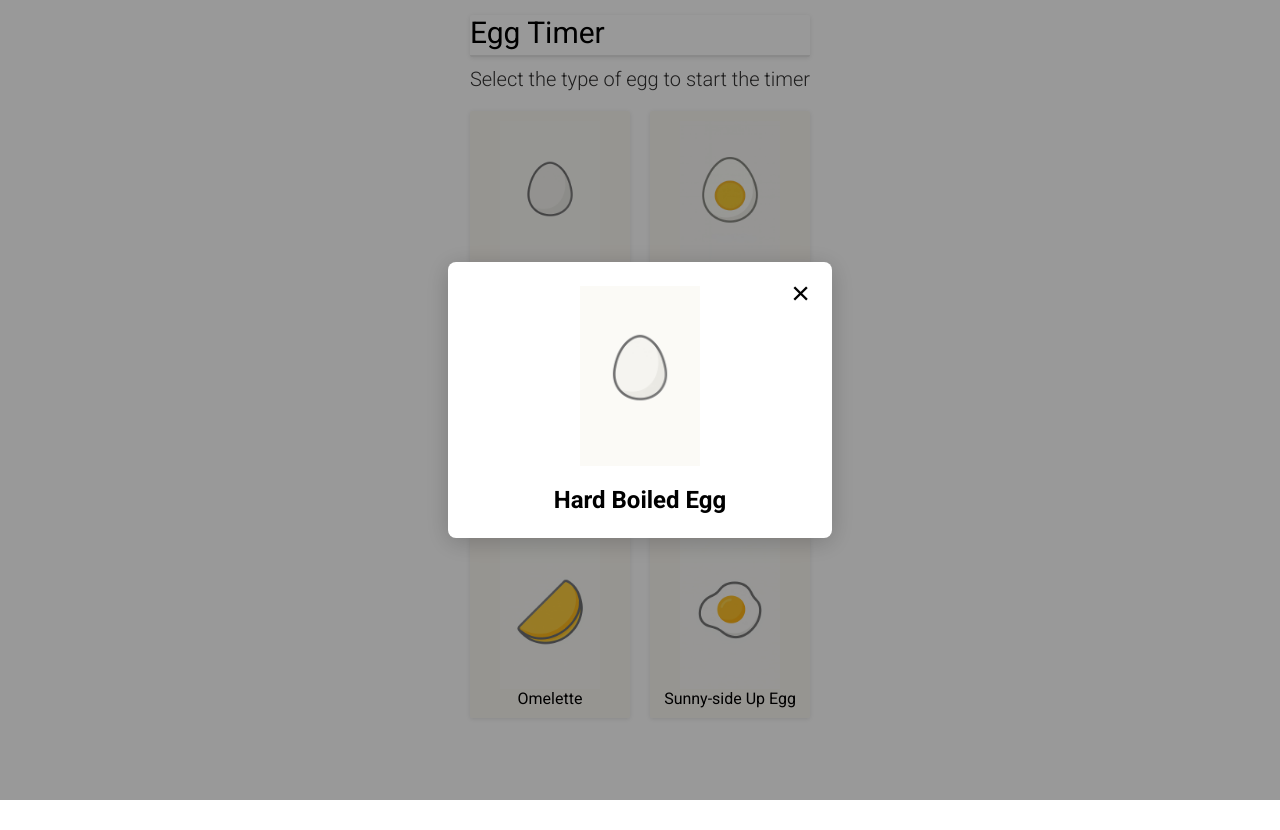
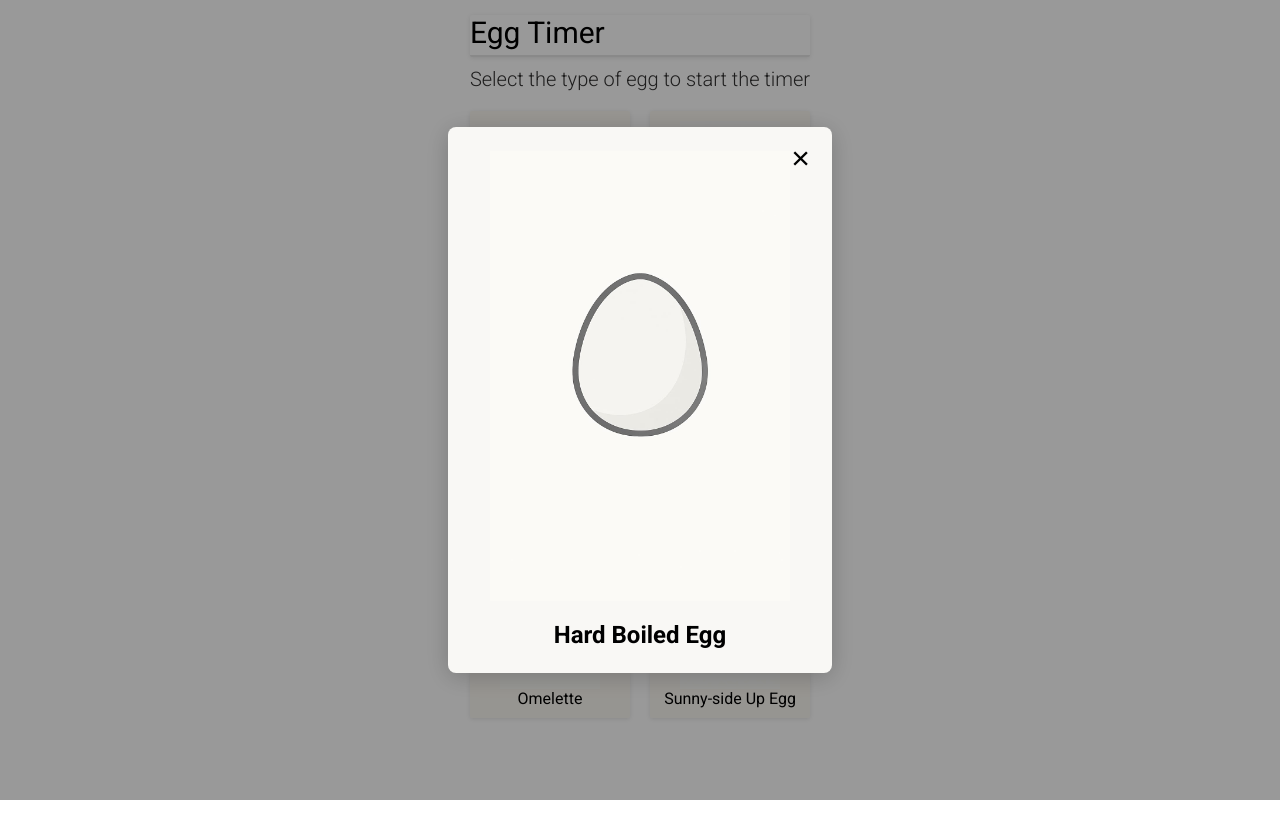
Before and after one commit to MoldovianuHalyna/EggTimer, a React (Vite) app: page / in a window 1280 px wide. Both pictures are taken after a click on the element "Hard Boiled Egg". Built offline with nearby package versions, Linux system fonts and the light colour scheme.

Commit message:
background

```diff
--- a/src/components/Modal/Modal.module.css
+++ b/src/components/Modal/Modal.module.css
@@ -12,7 +12,7 @@
 }
 
 .modal {
-  background: #fff;
+  background-color: #f9f8f5;
   padding: 24px 32px;
   border-radius: 8px;
   position: relative;
@@ -33,7 +33,7 @@
 }
 
 .image {
-  width: 120px;
+  width: 300px;
   height: auto;
   margin-bottom: 16px;
 }
```
